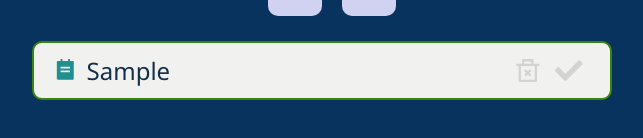
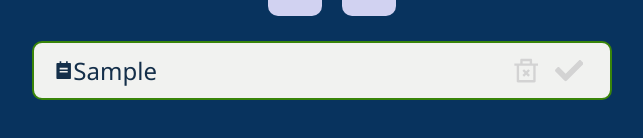
Before and after one commit to Valeriusdev/react-task-manager-app, a React (Vite) app: page / in a window 1280 px wide. Both pictures are taken after typing "Sample" into the empty fields and a click on the button "Submit". Shown: the part 202-340 px from the top of the page, without its empty margins (318-961 px from the left). Built offline with nearby package versions, Linux system fonts and the light colour scheme.

Commit message:
update Task component styling

```diff
--- a/src/components/Tasks/Task.module.css
+++ b/src/components/Tasks/Task.module.css
@@ -15,7 +15,7 @@
     text-align: left;
 }
 
-.todoIcon {
+.taskIcon {
     font-size: 1.8rem;
     margin-right: 10px;
     color: #208f8f;
@@ -25,6 +25,12 @@
     background-color: unset;
     border-color: gray;
     color: gray;
+}
+
+.task.completedTask .taskIcon,
+.task.completedTask .checkIcon,
+.task.completedTask .deleteIcon {
+  color: gray;
 }
 
 .checkIcon,
```
